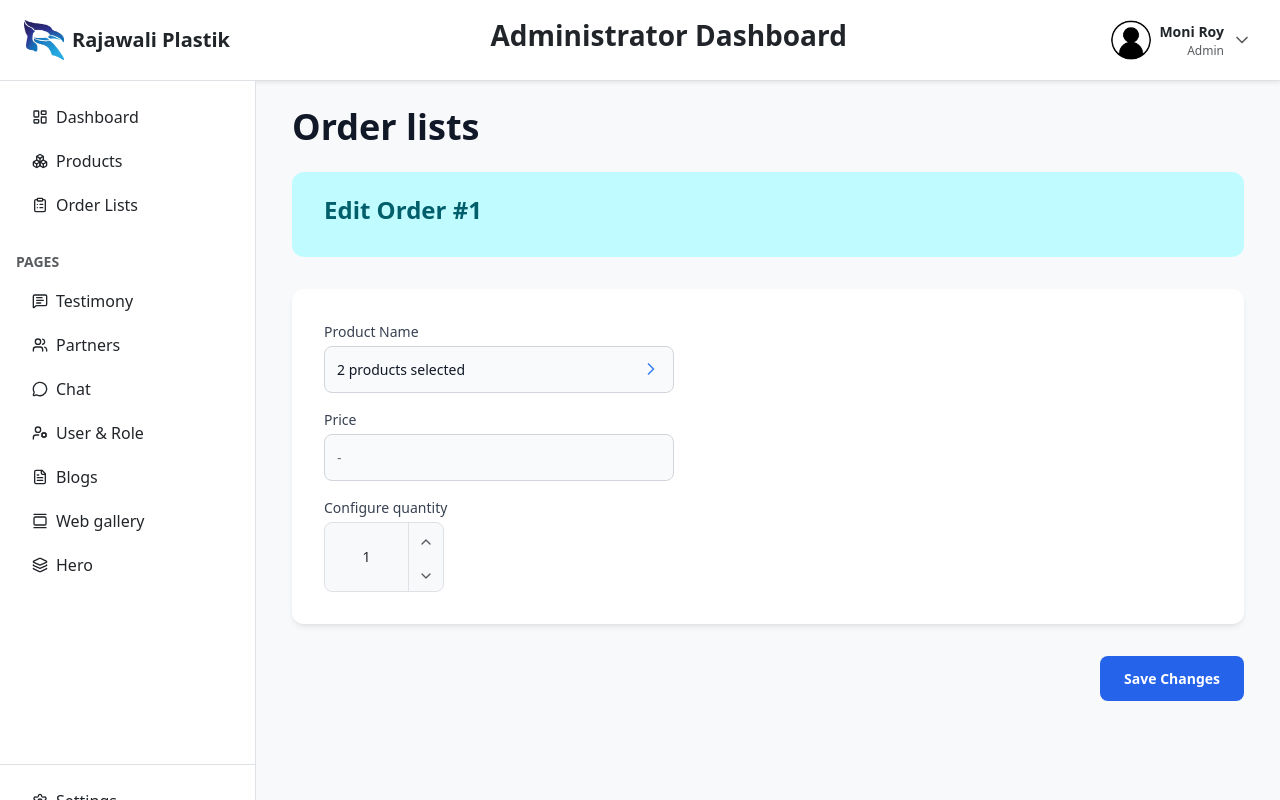
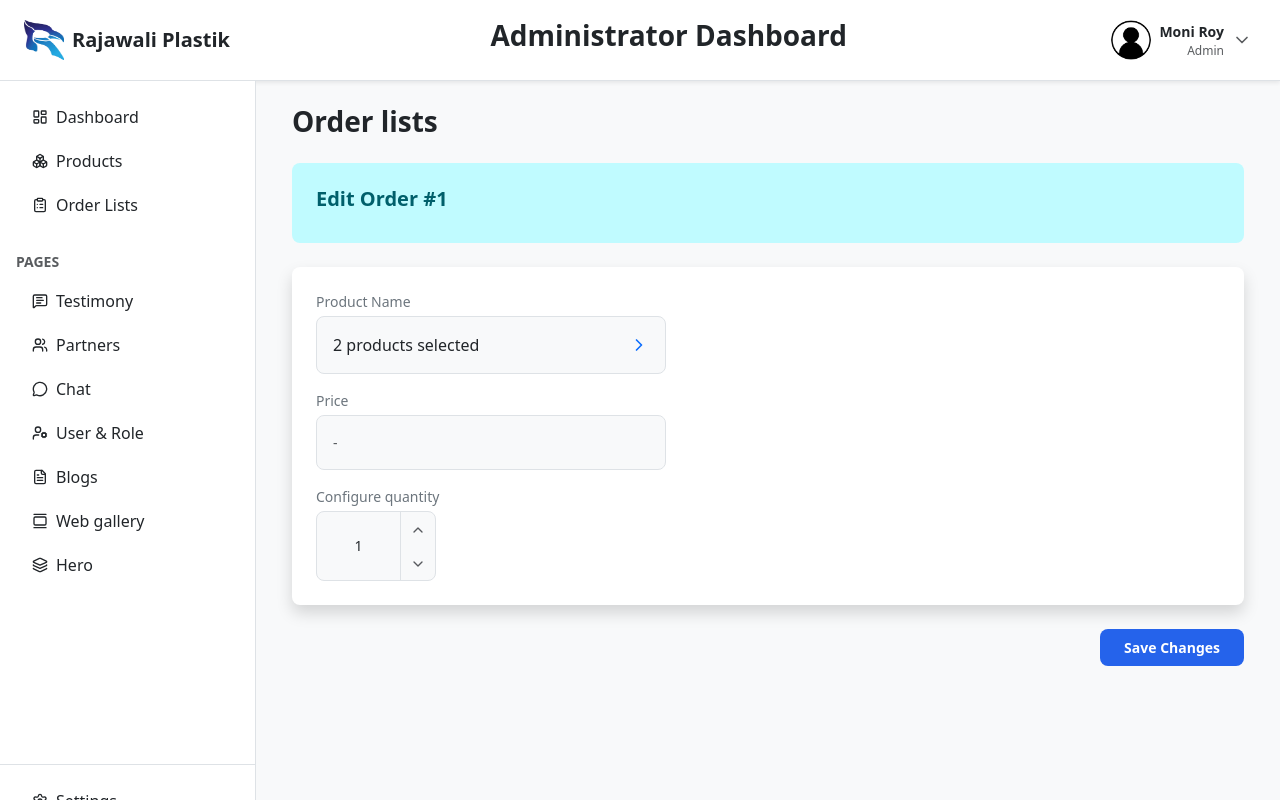
Before and after one commit to NatanaelVineDjapri/RajawaliPlastic, a Next.js app in the folder FrontEnd/: page /dashboard/orders/edit/1 in a window 1280 px wide. Built offline with nearby package versions, Linux system fonts and the light colour scheme.

Commit message:
Finishing codes for forms

```diff
--- a/FrontEnd/app/dashboard/orders/edit/[orderId]/EditOrderPage.module.css
+++ /dev/null
@@ -1,202 +0,0 @@
-.pageContainer {
-  width: 100%;
-}
-
-.pageTitle {
-  font-size: 2.25rem;
-  font-weight: 600;
-  color: #111827;
-  margin-bottom: 1.5rem;
-}
-
-.banner {
-  background-color: #C0FBFF;
-  border-radius: 0.75rem;
-  padding: 1.5rem 2rem;
-  margin-bottom: 2rem;
-}
-
-.bannerTitle {
-  font-size: 1.5rem;
-  font-weight: 600;
-  color: #005F6B;
-}
-
-.formContainer {
-  background-color: #ffffff;
-  border-radius: 0.75rem;
-  box-shadow: 0 4px 6px -1px rgba(0, 0, 0, 0.07),
-    0 2px 4px -2px rgba(0, 0, 0, 0.07);
-  padding: 2rem;
-}
-
-.formGrid {
-  position: relative;
-  display: flex;
-  gap: 2rem;
-}
-
-.formLeft {
-  width: 350px;
-  flex-shrink: 0;
-  display: flex;
-  flex-direction: column;
-  gap: 1rem;
-}
-
-.formGroup {
-  display: flex;
-  flex-direction: column;
-}
-
-.label {
-  font-size: 0.875rem;
-  font-weight: 500;
-  color: #374151;
-  margin-bottom: 0.25rem;
-}
-
-.input {
-  width: 100%;
-  padding: 0.75rem;
-  border: 1px solid #d1d5db;
-  border-radius: 0.5rem;
-  font-size: 0.875rem;
-  background-color: #f9fafb;
-  color: #111827;
-}
-
-.input:disabled {
-  background-color: #f3f4f6;
-  color: #9ca3af;
-  cursor: not-allowed;
-}
-
-.productSelector {
-  display: flex;
-  justify-content: space-between;
-  align-items: center;
-  width: 100%;
-  padding: 0.75rem;
-  border: 1px solid #d1d5db;
-  border-radius: 0.5rem;
-  font-size: 0.875rem;
-  background-color: #f9fafb;
-  color: #111827;
-  cursor: pointer;
-}
-
-.productSelector span {
-  color: #111827;
-}
-
-.productSelectorIcon {
-  color: #3b82f6;
-}
-
-.dropdownPanel {
-  position: absolute;
-  bottom: 0;
-  left: calc(350px + 2rem);
-  width: 350px;
-  background-color: #ffffff;
-  border-radius: 0.75rem;
-  box-shadow: 0 10px 15px -3px rgba(0, 0, 0, 0.1),
-    0 4px 6px -2px rgba(0, 0, 0, 0.05);
-  border: 1px solid #f3f4f6;
-  z-index: 20;
-  padding: 1rem;
-  display: flex;
-  flex-direction: column;
-}
-
-.productList {
-  display: grid;
-  grid-template-columns: 1fr 1fr;
-  gap: 1rem;
-}
-
-.productItem {
-  display: flex;
-  align-items: center;
-  gap: 0.5rem;
-  font-size: 0.875rem;
-  color: #374151;
-  cursor: pointer;
-}
-
-.checkbox {
-  appearance: none;
-  -webkit-appearance: none;
-  -moz-appearance: none;
-  width: 16px;
-  height: 16px;
-  border-radius: 4px;
-  border: 1px solid #d1d5db;
-  background-color: #ffffff;
-  cursor: pointer;
-  position: relative;
-  display: inline-block;
-  vertical-align: middle;
-}
-
-.checkbox:checked {
-  background-color: #2563eb;
-  border-color: #2563eb;
-}
-
-.checkbox:checked::after {
-  content: '';
-  display: block;
-  position: absolute;
-  top: 2px;
-  left: 5px;
-  width: 4px;
-  height: 8px;
-  border: solid white;
-  border-width: 0 2px 2px 0;
-  transform: rotate(45deg);
-}
-
-.pagination {
-  display: flex;
-  justify-content: flex-end;
-  gap: 0.5rem;
-  padding-top: 1rem;
-  margin-top: 1rem;
-  border-top: 1px solid #f3f4f6;
-}
-
-.paginationArrow {
-  color: #9ca3af;
-  cursor: pointer;
-  padding: 0.25rem;
-  border-radius: 4px;
-}
-
-.paginationArrow:hover {
-  color: #374151;
-  background-color: #f3f4f6;
-}
-
-.buttonWrapper {
-  display: flex;
-  justify-content: flex-end;
-  margin-top: 2rem;
-}
-
-.saveButton {
-  background-color: #2563eb;
-  color: #ffffff;
-  padding: 0.75rem 1.5rem;
-  border: none;
-  border-radius: 0.5rem;
-  cursor: pointer;
-  font-weight: 600;
-  font-size: 0.875rem;
-  transition: background-color 0.2s ease;
-}
-
-.saveButton:hover {
-  background-color: #1d4ed8;
-}
--- a/FrontEnd/app/dashboard/orders/edit/[orderId]/page.tsx
+++ b/FrontEnd/app/dashboard/orders/edit/[orderId]/page.tsx
@@ -1,8 +1,7 @@
 'use client';
 
 import React, { useState, useEffect, useRef } from 'react';
-import styles from './EditOrderPage.module.css';
-import {ChevronRight, ChevronLeft } from 'lucide-react';
+import { ChevronRight, ChevronLeft } from 'lucide-react';
 import QuantityInput from '@/app/components/admincomponents/QuantityInput';
 
 const products = [
@@ -22,7 +21,6 @@ export default function EditOrderPage({ params }: { params: { orderId: string }
 
   useEffect(() => {
     console.log("Loading data for order:", params.orderId);
-
     setSelectedProducts({
       1: true,
       3: true,
@@ -40,6 +38,7 @@ export default function EditOrderPage({ params }: { params: { orderId: string }
       document.removeEventListener('mousedown', handleClickOutside);
     };
   }, [dropdownRef]);
+
   const handleProductSelect = (productId: number) => {
     setSelectedProducts((prev) => ({
       ...prev,
@@ -58,71 +57,111 @@ export default function EditOrderPage({ params }: { params: { orderId: string }
   };
 
   return (
-    <div className={styles.pageContainer}>
-      <h1 className={styles.pageTitle}>Order lists</h1>
+    <div className="w-100">
+      <h1 className="fs-3 fw-bold text-dark mb-4">Order lists</h1>
 
-      <div className={styles.banner}>
-        <h2 className={styles.bannerTitle}>Edit Order #{params.orderId}</h2>
+      <div
+        className="rounded-3 p-4 mb-4"
+        style={{ backgroundColor: '#C0FBFF' }}
+      >
+        <h2 className="fs-5 fw-bold" style={{ color: '#005F6B' }}>
+          Edit Order #{params.orderId}
+        </h2>
       </div>
 
-      <div className={styles.formContainer}>
-        <div className={styles.formGrid} ref={dropdownRef}>
-          <div className={styles.formLeft}>
-            <div className={styles.formGroup}>
-              <label htmlFor="productName" className={styles.label}>
+      <div className="bg-white rounded-3 shadow p-4">
+        <div className="d-flex gap-4 position-relative" ref={dropdownRef}>
+          <div className="d-flex flex-column gap-3" style={{ width: '350px', flexShrink: 0 }}>
+            <div className="d-flex flex-column">
+              <label htmlFor="productName" className="form-label small fw-medium text-secondary mb-1">
                 Product Name
               </label>
               <div
-                className={styles.productSelector}
+                className="d-flex justify-content-between align-items-center p-3 border rounded-3 bg-light text-dark fw-medium"
+                role="button"
                 onClick={() => setIsDropdownOpen(!isDropdownOpen)}
+                style={{ cursor: 'pointer', borderColor: '#d1d5db' }}
               >
                 <span>{getSelectedProductsText()}</span>
-                <ChevronRight size={20} className={styles.productSelectorIcon} />
+                <ChevronRight size={20} className="text-primary" />
               </div>
             </div>
-            <div className={styles.formGroup}>
-              <label htmlFor="price" className={styles.label}>
-                Price
-              </label>
+
+            <div className="d-flex flex-column">
+              <label htmlFor="price" className="form-label small fw-medium text-secondary mb-1">Price</label>
               <input
                 type="text"
                 id="price"
-                className={styles.input}
+                className="form-control p-3 border rounded-3 bg-light"
                 placeholder="-"
+                style={{ fontSize: '0.875rem' }}
               />
             </div>
-            <div className={styles.formGroup}>
-              <label htmlFor="quantity" className={styles.label}>
+
+            <div className="d-flex flex-column">
+              <label htmlFor="quantity" className="form-label small fw-medium text-secondary mb-1">
                 Configure quantity
               </label>
               <QuantityInput defaultValue={1} />
             </div>
           </div>
+
           {isDropdownOpen && (
-            <div className={styles.dropdownPanel}>
-              <div className={styles.productList}>
+            <div
+              className="position-absolute bg-white rounded-3 shadow-lg border p-3"
+              style={{
+                top: '0',
+                left: '370px',
+                width: '350px',
+                zIndex: 20,
+                marginTop: '0.75rem',
+              }}
+            >
+              <div className="row row-cols-2 g-3 mb-3">
                 {products.map((product) => (
-                  <label key={product.id} className={styles.productItem}>
+                  <div key={product.id} className="col">
+                    <div className="form-check small text-dark">
                       <input
                         type="checkbox"
-                      className={styles.checkbox}
+                        className="form-check-input"
+                        id={`product-${product.id}`}
                         checked={!!selectedProducts[product.id]}
                         onChange={() => handleProductSelect(product.id)}
                       />
+                      <label
+                        className="form-check-label"
+                        htmlFor={`product-${product.id}`}
+                      >
                         {product.name}
                       </label>
+                    </div>
+                  </div>
                 ))}
               </div>
-              <div className={styles.pagination}>
-                <ChevronLeft size={20} className={styles.paginationArrow} />
-                <ChevronRight size={20} className={styles.paginationArrow} />
+
+              <div className="d-flex justify-content-end gap-2 pt-3 border-top">
+                <ChevronLeft size={20} className="text-muted" role="button" />
+                <ChevronRight size={20} className="text-muted" role="button" />
               </div>
             </div>
           )}
         </div>
       </div>
-      <div className={styles.buttonWrapper}>
-        <button type="submit" className={styles.saveButton}>
+
+      <div className="d-flex justify-content-end mt-4">
+        <button
+          type="submit"
+          className="btn px-4 py-2 rounded-3 fw-semibold"
+          style={{
+            backgroundColor: '#2563eb',
+            color: '#ffffff',
+            border: 'none',
+            fontSize: '0.875rem',
+            transition: 'background-color 0.2s ease',
+          }}
+          onMouseOver={(e) => e.currentTarget.style.backgroundColor = '#1d4ed8'}
+          onMouseOut={(e) => e.currentTarget.style.backgroundColor = '#2563eb'}
+        >
           Save Changes
         </button>
       </div>
```
Lines whose indentation alone changed are shown as unchanged.
